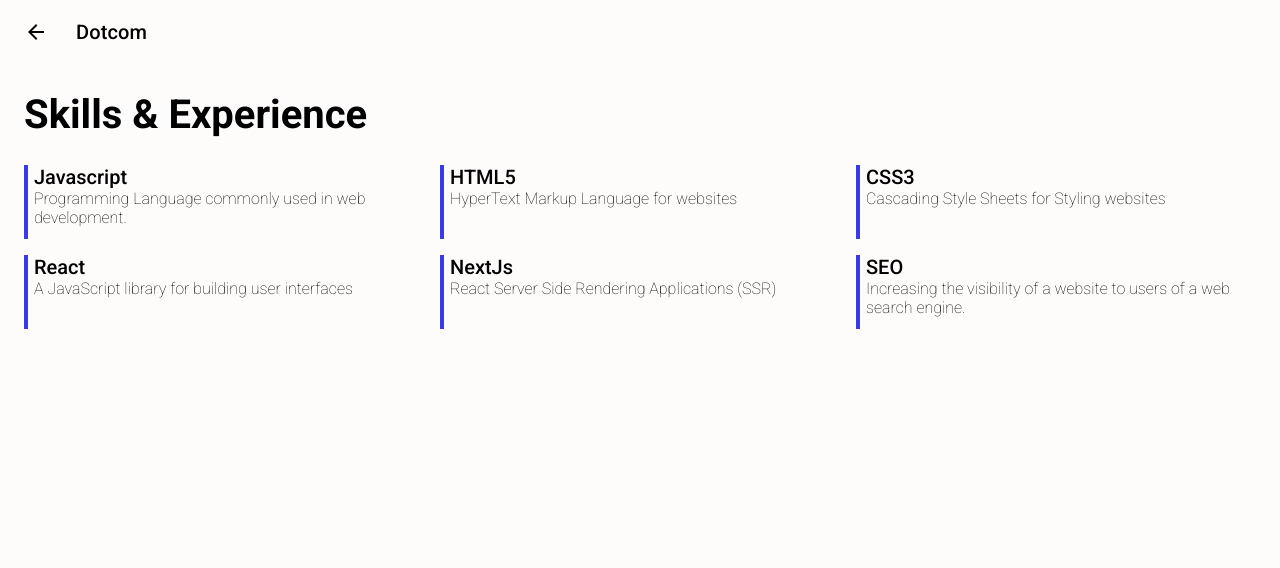
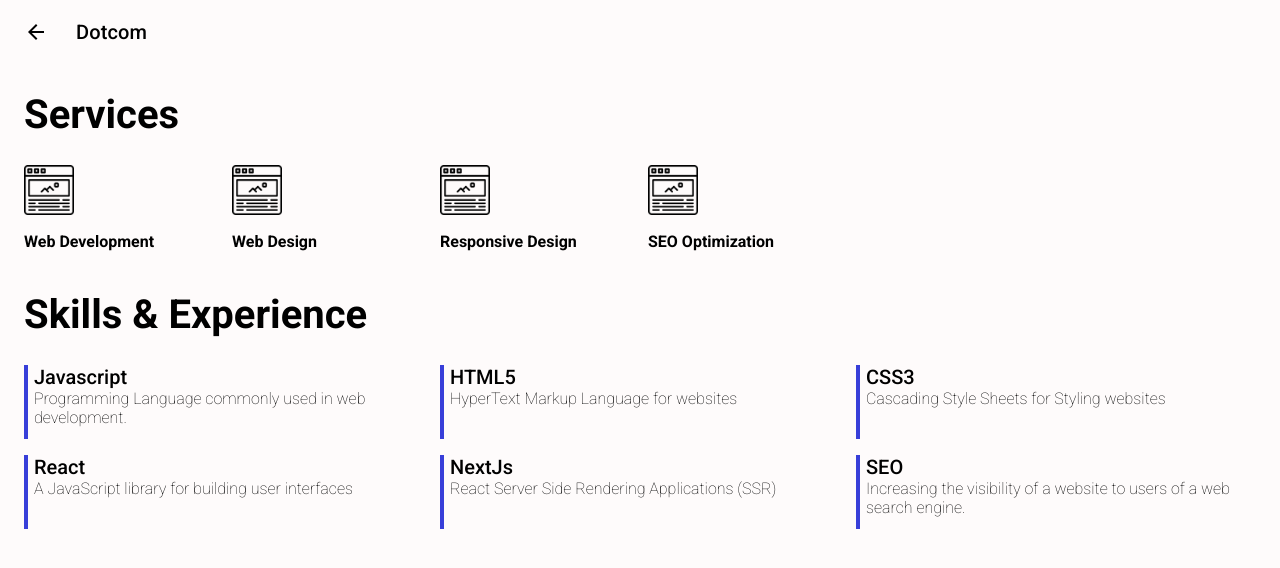
Before and after one commit to YisusJuarez/yjdevportfolio, a Next.js app: page /portfolio in a window 1280 px wide. Shown: the top 568 px of the page. Built offline with nearby package versions, Linux system fonts and the light colour scheme.

Commit message:
Servicios

```diff
--- a/components/NavPortafolio/NavPortafolio.js
+++ b/components/NavPortafolio/NavPortafolio.js
@@ -26,11 +26,11 @@ export default function NavPortafolio() {
     <div className={classes.root}>
       <AppBar position="static" color="transparent" elevation={0}>
         <Toolbar>
-          <IconButton edge="start" className={classes.menuButton} color="inherit" aria-label="menu">
-            <Link href="/">
+          <Link href="/">
+            <IconButton edge="start" className={classes.menuButton} color="inherit" aria-label="menu">
               <ArrowBackIcon />
-            </Link>
-          </IconButton>
+            </IconButton>
+          </Link>
           <Typography variant="h6" className={classes.title}>
             Dotcom
           </Typography>
--- /dev/null
+++ b/components/Services/Services.js
@@ -0,0 +1,45 @@
+import React from "react";
+import Container from "@material-ui/core/Container";
+import Grid from '@material-ui/core/Grid';
+import ServicesCard from '../ServicesCard/ServicesCard';
+class Services extends React.Component {
+    state = {
+        services: [
+            { name: 'Web Development', img: '/img/web.png' },
+            { name: 'Web Design', img: '/img/web.png' },
+            { name: 'Responsive Design', img: '/img/web.png' },
+            { name: 'SEO Optimization', img: '/img/web.png' }
+        ]
+    }
+    render() {
+        return (
+            <>
+                <Container maxWidth="lg">
+                    <h1 className="titles-bg-black">Services</h1>
+                    <Grid container spacing={2}>
+
+                        {this.state.services.map((servicio) =>
+                            <Grid item lg={2} md={3} sm={6} xs={6} >
+                                <ServicesCard name={servicio.name} img={servicio.img}></ServicesCard>
+                            </Grid>
+                        )}
+
+                    </Grid>
+
+
+
+                </Container>
+                <style jsx global>{`
+                    .titles-bg-black{
+                    font-family:'Roboto';
+                    font-size:40px
+
+                    }`}</style>
+
+            </>
+
+        )
+    }
+}
+export default Services;
+//<ServicesCard name="ok" desc={servicio.desc}></ServicesCard>
--- /dev/null
+++ b/components/ServicesCard/ServicesCard.js
@@ -0,0 +1,23 @@
+import React from 'react';
+class ServicesCard extends React.Component {
+    render() {
+        return (
+            <div className="card">
+                <img className="img-icon" src={this.props.img}></img>
+                <h2 className="title-service">{this.props.name}</h2>
+                <style jsx global>{`
+                    .title-service{
+                    font-family:'Roboto';
+                    font-size:16px;
+
+                    }
+                    .img-icon{
+                        width:50px;
+                    }
+                    `
+                }</style>
+            </div>
+        )
+    }
+}
+export default ServicesCard;
--- a/pages/portfolio.js
+++ b/pages/portfolio.js
@@ -2,12 +2,14 @@ import React from "react";
 import Header from "../components/Header/Header";
 import NavPortafolio from "../components/NavPortafolio/NavPortafolio";
 import SkillsExp from "../components/SkillsExp/SkillsExp";
+import Services from '../components/Services/Services';
 class Portfolio extends React.Component {
     render() {
         return (
             <>
                 <Header></Header>
                 <NavPortafolio></NavPortafolio>
+                <Services></Services>
                 <SkillsExp></SkillsExp>
                 <style jsx global>{`body{margin:0px;background-color:#fefbfb}`}</style>
             </>
```
Also changed, not shown: public/img/web.png (added).
